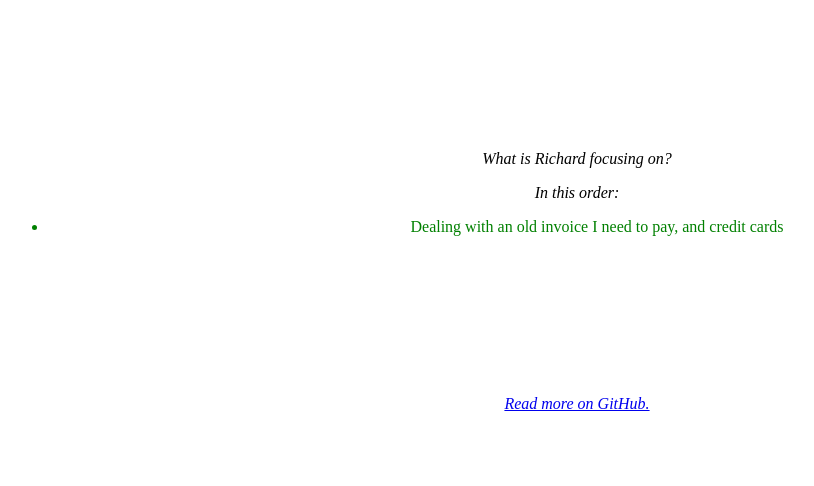
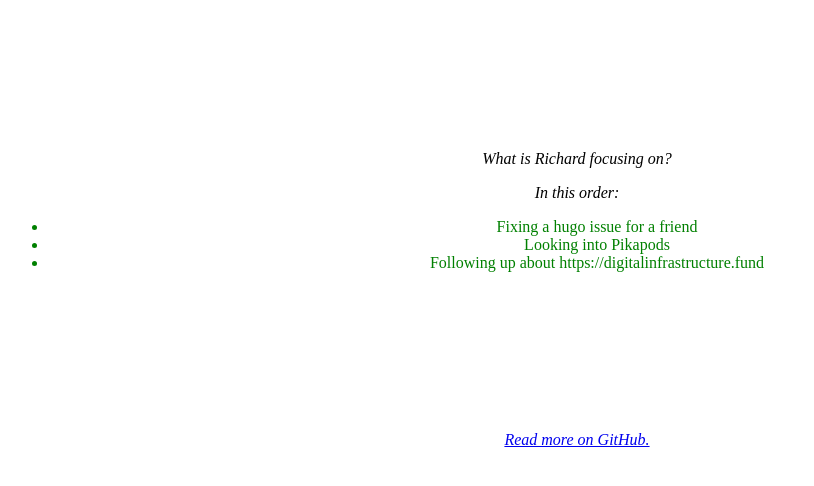
Before and after one commit to RichardLitt/what-is-richard-doing-now, a Jekyll site: the page built from index.md, in a window 1280 px wide. Shown: the top 486 px of the page, without its empty margins (63-877 px from the left). Built offline with Jekyll 4.4.1, drawn with Linux system fonts in a browser that asks for light colours; our own code applies the rules of GitHub Pages for plain Markdown files.

```diff
--- a/index.md
+++ b/index.md
@@ -1,5 +1,5 @@
 ---
-description: Dealing with an old invoice I need to pay, and credit cards
+description: Fixing a hugo issue for a friend
 ---
 
 What is Richard focusing on?
--- a/list.md
+++ b/list.md
@@ -1 +1,3 @@
-- Dealing with an old invoice I need to pay, and credit cards
+- Fixing a hugo issue for a friend
+- Looking into Pikapods
+- Following up about https://digitalinfrastructure.fund
```
